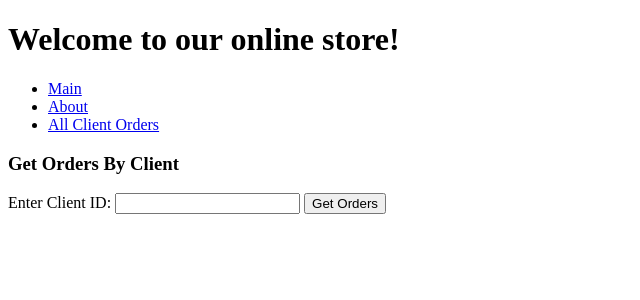
After one commit to DenisBurguto/DjangoHomeWork, a Django app: page /get-orders-by-client/ in a window 1280 px wide. The commit adds this page. Shown: the top 300 px of the page, without its empty margins (0-640 px from the left). Run offline with Django 5.2, Linux system fonts and the light colour scheme.

Commit message:
all orders by client

```diff
--- /dev/null
+++ b/my_home_work/htapp3/templates/htapp3/get_orders_by_client.html
@@ -0,0 +1,11 @@
+{% extends 'base.html' %}
+{% block title %}Get orders by client{% endblock %}
+{% block content %}
+<h3>Get Orders By Client</h3>
+    <form method="post">
+        {% csrf_token %}
+        <label for="client_id">Enter Client ID:</label>
+        <input type="text" id="client_id" name="client_id">
+        <button type="submit">Get Orders</button>
+    </form>
+{% endblock %}
--- a/my_home_work/htapp3/urls.py
+++ b/my_home_work/htapp3/urls.py
@@ -4,7 +4,8 @@ from . import views
 urlpatterns = [
     path('', views.main, name='index'),
     path('about/', views.about, name='about'),
-    # path('clients/', views.clients, name='clients'),
+    path('get-orders-by-client/', views.get_orders_by_client, name='get_orders_by_client'),
+    path('all-client-orders/<int:client_id>/', views.all_client_orders, name='all_client_orders'),
     # path('products/', views.products, name='products'),
     # path('orders/', views.orders, name='orders')
 ]
--- a/my_home_work/htapp3/views.py
+++ b/my_home_work/htapp3/views.py
@@ -1,4 +1,7 @@
-from django.shortcuts import render
+from django.http import HttpResponseRedirect
+from django.shortcuts import render, get_object_or_404
+from django.urls import reverse
+from htapp2.models import Client, Order, Product
 
 
 def main(request):
@@ -8,4 +11,19 @@ def main(request):
 def about(request):
     return render(request, "htapp3/about.html")
 
+
+def get_orders_by_client(request):
+    if request.method == 'POST':
+        client_id = request.POST.get('client_id')
+        if client_id:
+            return HttpResponseRedirect(reverse('all_client_orders', args=[client_id]))
+    return render(request, 'htapp3/get_orders_by_client.html')
+
+
+def all_client_orders(request, client_id):
+    client = get_object_or_404(Client, pk=client_id)
+    orders = Order.objects.filter(customer=client)
+    products = Product.objects.filter(order__customer=client)
+    return render(request, 'htapp3/all_client_orders.html', {'client': client, 'orders': orders, 'products': products})
+
 # Create your views here.
--- a/my_home_work/templates/base.html
+++ b/my_home_work/templates/base.html
@@ -10,6 +10,7 @@
         <ul>
             <li><a href="/">Main</a></li>
             <li><a href="/about">About</a></li>
+            <li><a href="{% url 'get_orders_by_client' %}">All Client Orders</a></li>
         </ul>
         {% block content %}
         {% endblock %}
```
Also changed, not shown: my_home_work/htapp3/templates/htapp3/all_client_orders.html (added, +16 -0 lines).
